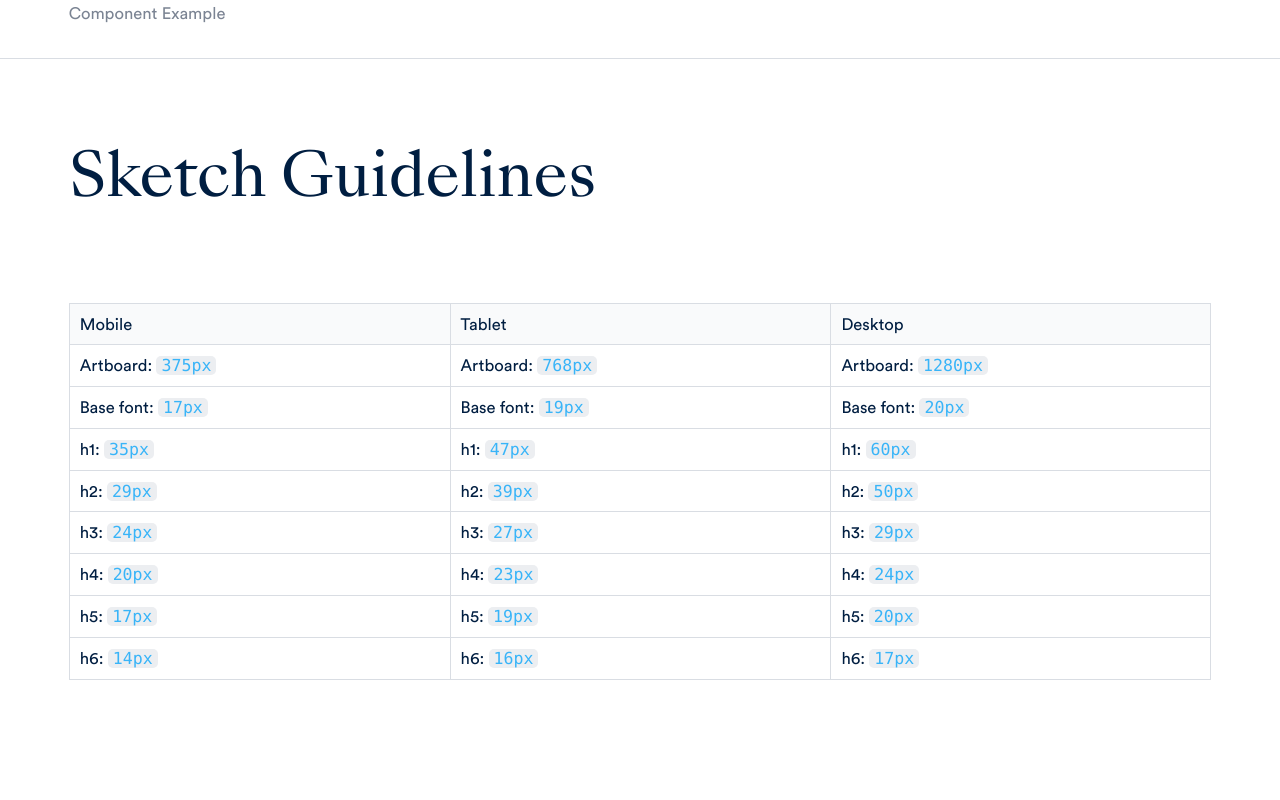
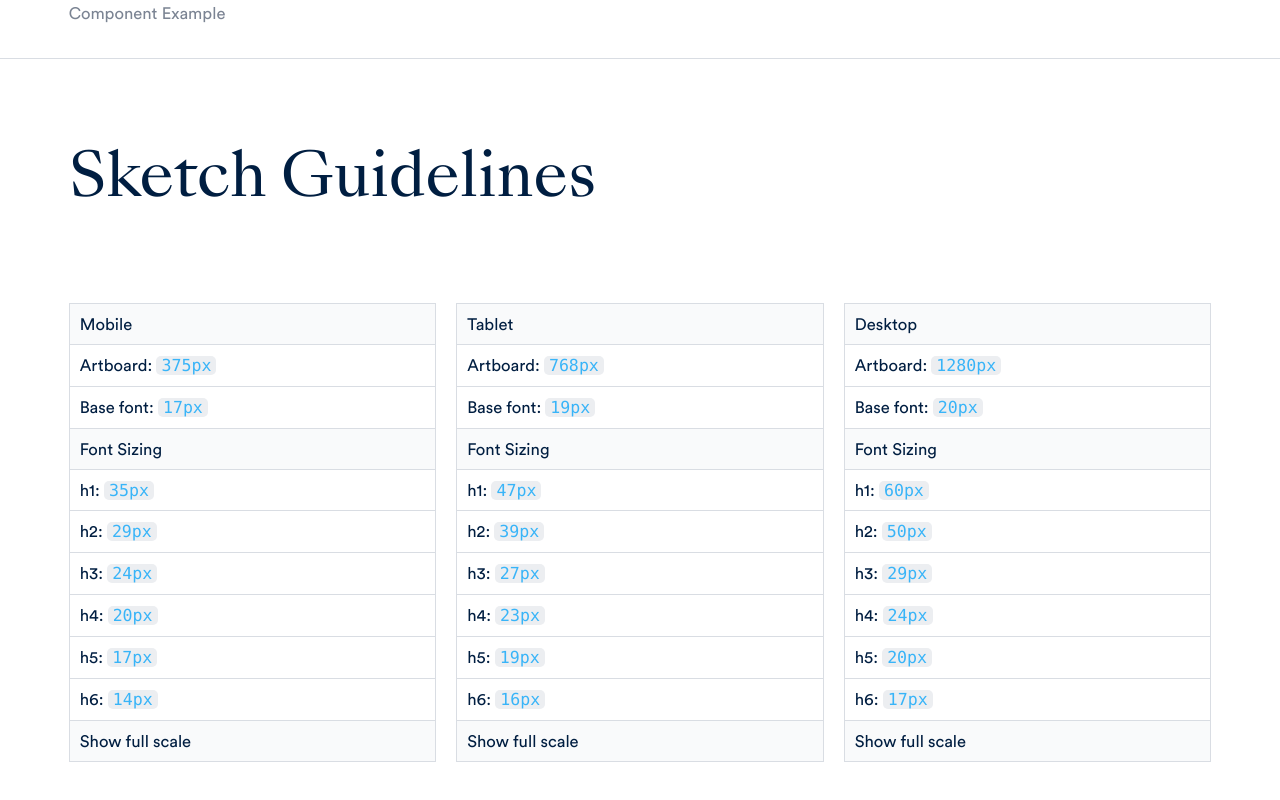
Before and after one commit to thisdesign/psd-reskin-toolkit, a Next.js app: page /sketch in a window 1280 px wide. Shown: the part 278-1078 px from the top of the page. Before the commit the page ends 958 px from the top, so only its background shows below. Built offline with nearby package versions, Linux system fonts and the light colour scheme.

Commit message:
Show full scale

```diff
--- a/src/changelog.tsx
+++ b/src/changelog.tsx
@@ -11,12 +11,12 @@ export const VERSIONS: Version[] = [
     date: new Date("4/9/20"),
   },
   {
-    number: "0.1.1",
+    number: "0.2.0",
     changes: ["Added Midnight Color"],
     date: new Date("4/29/20"),
   },
   {
-    number: "0.1.2",
+    number: "0.2.1",
     changes: ["Added /sketch/ route for This design team."],
     date: new Date("4/29/20"),
   },
--- a/src/components/PageViewSketch/PageViewSketch.Styled.tsx
+++ b/src/components/PageViewSketch/PageViewSketch.Styled.tsx
@@ -18,15 +18,12 @@ const ExampleText = styled.div<{ px: number }>`
 const TableWrapper = styled.div`
   display: grid;
   grid-template-columns: repeat(3, 1fr);
+  grid-gap: var(--size-2);
 `;
 
 const TableCol = styled.div`
   border: 1px solid var(--color-ghost);
   border-bottom: 0;
-
-  &:not(:last-child) {
-    border-right: 0;
-  }
 `;
 
 const TableCell = styled.div<{ head?: boolean }>`
--- a/src/components/PageViewSketch/PageViewSketch.tsx
+++ b/src/components/PageViewSketch/PageViewSketch.tsx
@@ -1,4 +1,4 @@
-import React from "react";
+import React, { useState } from "react";
 import { Layout, Wrapper, Section, H1, InlineCode } from "components";
 import Link from "next/link";
 import S from "./PageViewSketch.Styled";
@@ -44,8 +44,10 @@ const PageViewTypeSize: React.FC<{ browserSize?: string }> = ({
         <Section>
           <H1>Sketch Guidelines</H1>
         </Section>
+        <Section>
           <S.TableWrapper>
             {TYPE_SIZES.map(({ name, size, sizeCode }) => (
+              <div>
                 <S.TableCol key={name}>
                   <S.TableCell head>{name}</S.TableCell>
                   <S.TableCell>
@@ -54,6 +56,24 @@ const PageViewTypeSize: React.FC<{ browserSize?: string }> = ({
                   <S.TableCell>
                     Base font: <InlineCode>{FONT_SIZES[sizeCode]}px</InlineCode>
                   </S.TableCell>
+
+                  <FontSizes sizeCode={sizeCode} />
+                  <ScaleSizes sizeCode={sizeCode} />
+                </S.TableCol>
+              </div>
+            ))}
+          </S.TableWrapper>
+        </Section>
+      </Wrapper>
+    </Layout>
+  );
+};
+
+const FontSizes: React.FC<{ sizeCode: string }> = ({ sizeCode }) => {
+  return (
+    <>
+      <S.TableCell head>Font Sizing</S.TableCell>
+
       {Object.keys(FONT_SIZE_SCALE).map((hSize) => {
         const sizeKeys = Object.keys(SIZES);
         const bkptCandidates = [...sizeKeys].slice(
@@ -77,32 +97,31 @@ const PageViewTypeSize: React.FC<{ browserSize?: string }> = ({
           </S.TableCell>
         );
       })}
-            </S.TableCol>
-          ))}
-        </S.TableWrapper>
-      </Wrapper>
-    </Layout>
+    </>
   );
 };
 
-const ScaleItem: React.FC<{
-  i: number;
-  browserSize: string;
-  scaleSize: number;
-}> = ({ browserSize, scaleSize, i }) => {
-  const pxVal = FONT_SIZES[browserSize] * scaleSize;
-  const ptVal = pxVal / (1 / 3 + 1);
-
-  const pxRounded = Math.round(pxVal);
-  const ptRounded = Math.round(ptVal);
-
+const ScaleSizes: React.FC<{ sizeCode: string }> = ({ sizeCode }) => {
+  const [isScaleShown, setScaleShown] = useState<boolean>(false);
+  const scales = Object.keys(SCALE).map((key) => ({
+    key,
+    size: Math.round(SCALE[key] * FONT_SIZES[sizeCode]),
+  }));
   return (
-    <S.ItemWrapper>
     <div>
-        <S.ExampleText px={pxVal}>Committed to care.</S.ExampleText>
+      <S.TableCell head onClick={() => setScaleShown(!isScaleShown)}>
+        {isScaleShown ? "Hide" : "Show"} full scale
+      </S.TableCell>
+      {isScaleShown && (
+        <>
+          {[...scales].slice(0, 15).map(({ key, size }) => (
+            <S.TableCell>
+              S{key}: <InlineCode>{size}px</InlineCode>
+            </S.TableCell>
+          ))}
+        </>
+      )}
     </div>
-      {pxRounded}px • (S{i} - x{scaleSize})
-    </S.ItemWrapper>
   );
 };
 
```
Lines whose indentation alone changed are shown as unchanged.
